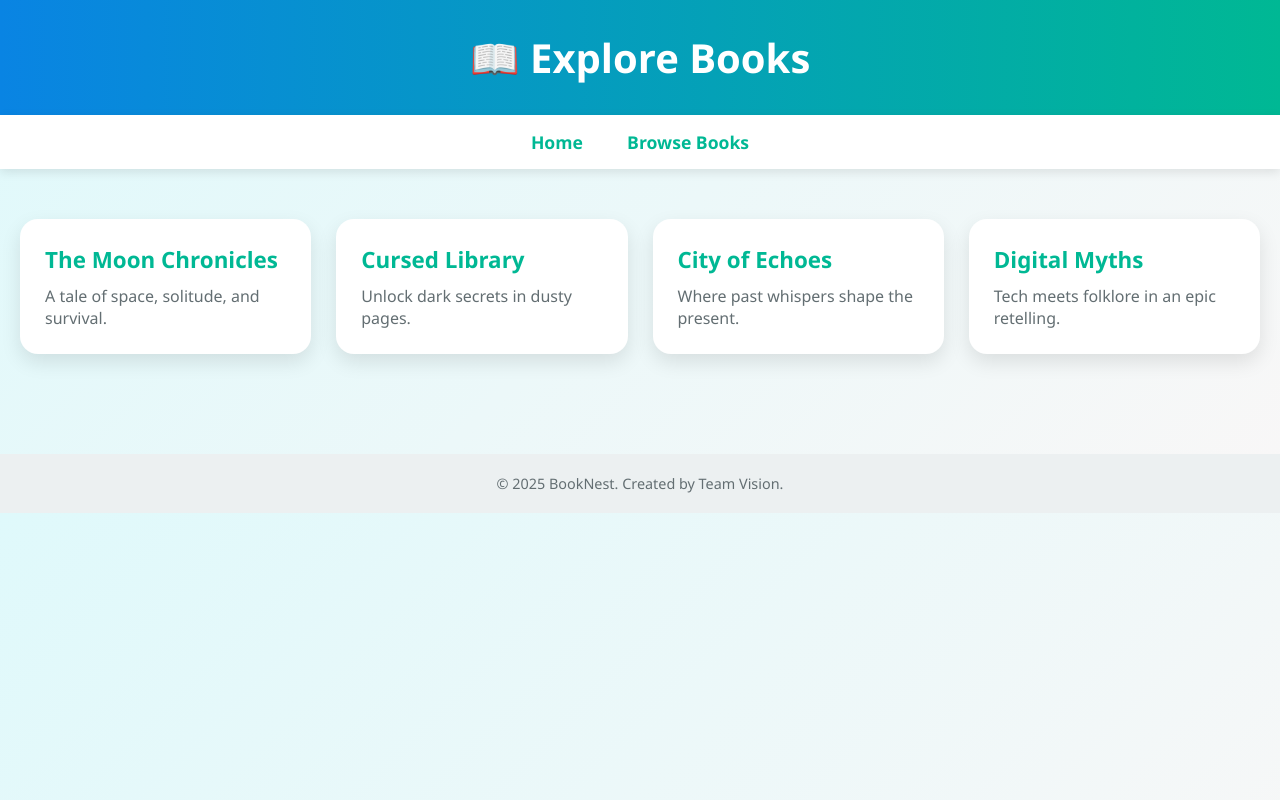
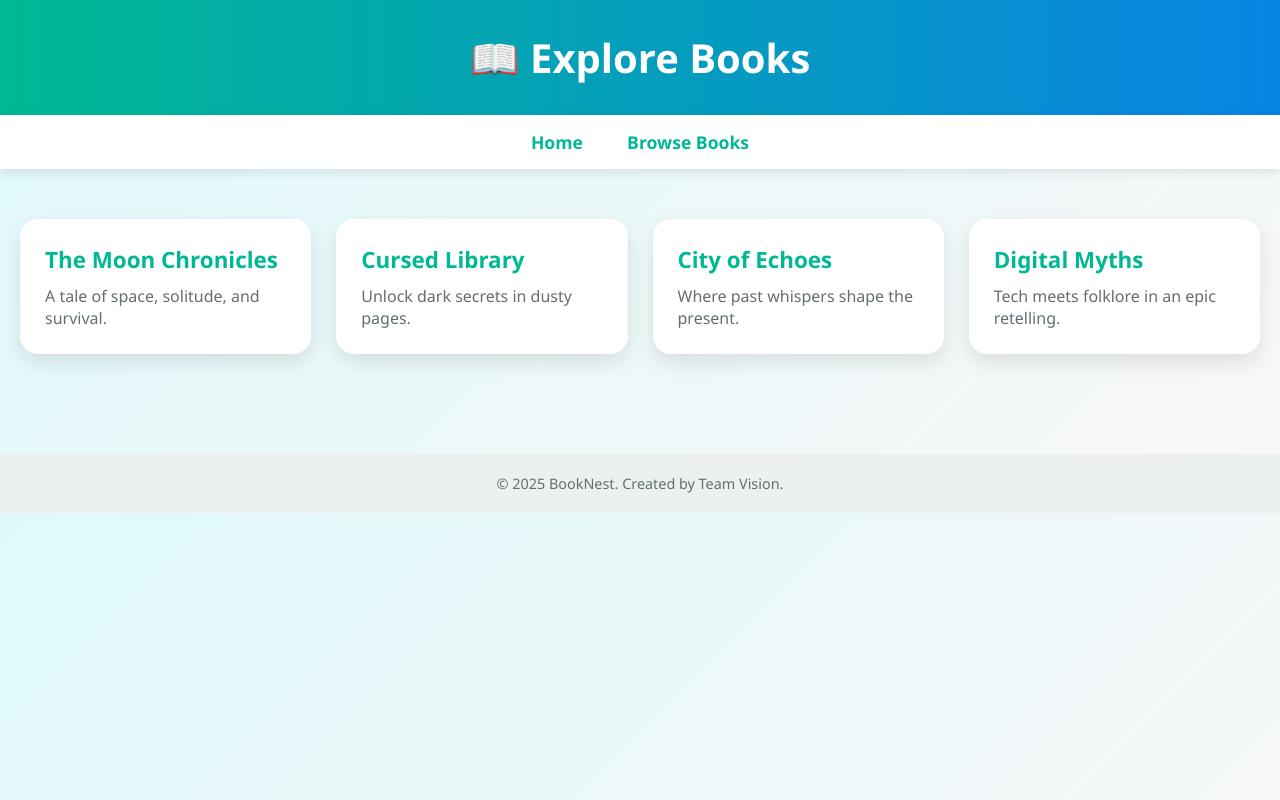
Before and after one commit to Mourya239/Booknest-site-forked, a plain HTML site: page booklist.html in a window 1280 px wide. Drawn offline with Linux system fonts and the light colour scheme.

Commit message:
background changed

```diff
--- a/booklist.html
+++ b/booklist.html
@@ -16,13 +16,13 @@
       color: #2d3436;
     }
     header {
-      background: linear-gradient(to left, #00b894, #0984e3);
+      background: linear-gradient(to right, #00b894, #0984e3);
       padding: 30px;
       text-align: center;
       color: #fff;
       font-size: 2.5em;
       font-weight: bold;
-      box-shadow: 0 5px 15px rgba(0,0,0,0.2);
+      box-shadow: 0 5px 15px rgba(0,0,0,0.4);
     }
 
     nav {
```
